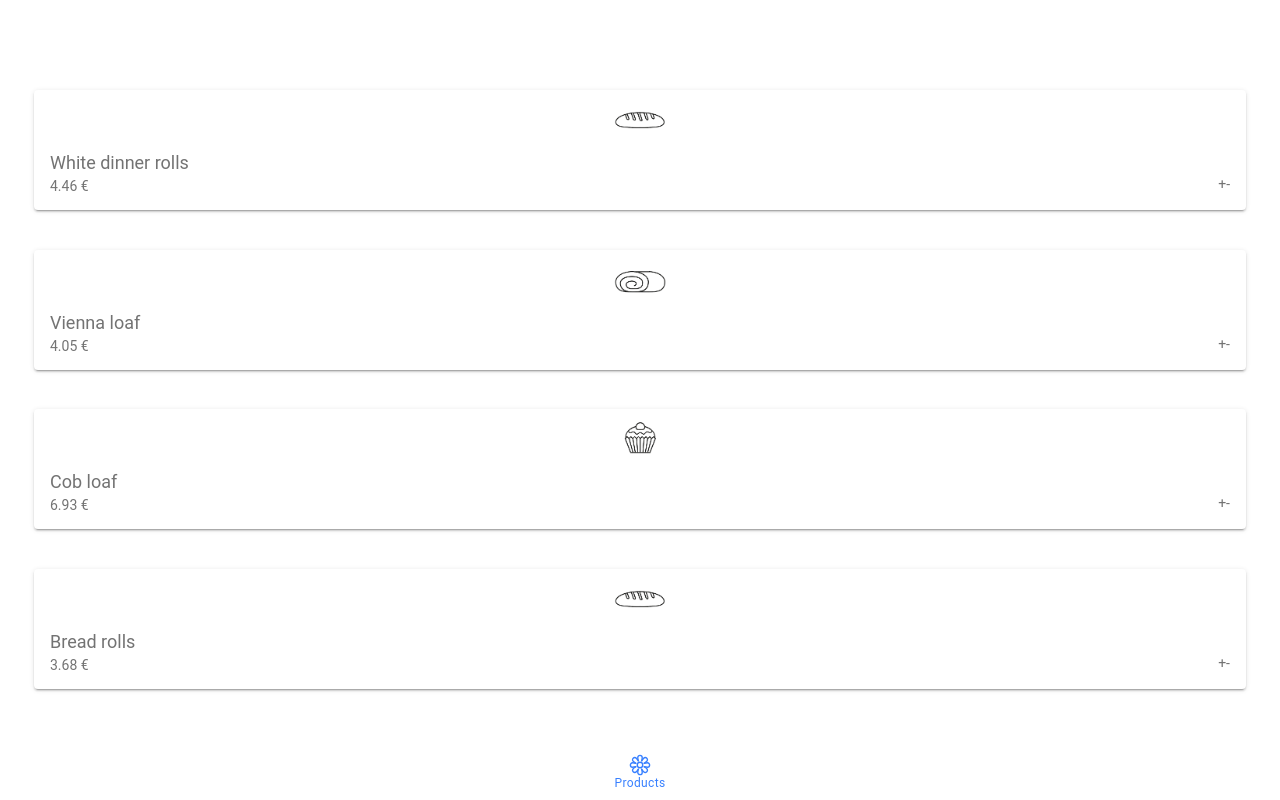
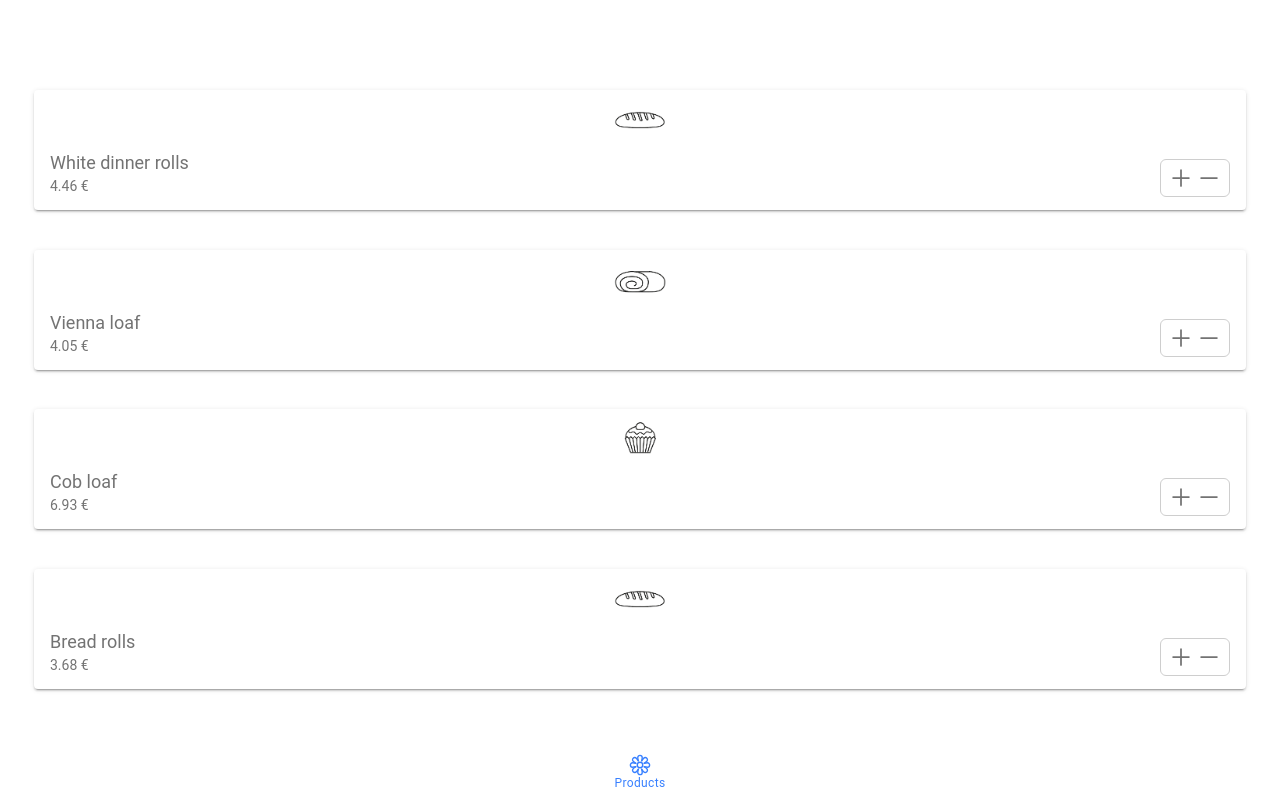
Before and after one commit to zilahir/R0334-3007-Labwork6, a React (Create React App) app: page /login in a window 1280 px wide. Both pictures are taken after a click on the button "Login". Built offline with nearby package versions, Linux system fonts and the light colour scheme.

Commit message:
implementing handler for cart

```diff
--- a/src/App.tsx
+++ b/src/App.tsx
@@ -32,7 +32,6 @@ import '@ionic/react/css/display.css';
 import './theme/variables.css';
 import './styles/reset.css';
 import { ReactElement } from 'react';
-import BottomTabNavigation from './components/BottomTabNavigation';
 
 import { routeApi } from './utils/routes';
 import { useAppSelector } from './store/hooks';
--- a/src/components/ProductSelector/components/AddToCart/AddToCart.module.scss
+++ b/src/components/ProductSelector/components/AddToCart/AddToCart.module.scss
@@ -1,3 +1,15 @@
 .addToCartRootContainer {
     display: flex;
+    border: 1px solid #cecece;
+    border-radius: 6px;
+    padding: 4px 6px;
+
+    p {
+        margin: 0;
+        padding: 0;
+        display: flex;
+        justify-content: center;
+        align-items: center;
+        font-size: 28px;
+    }
 }
--- a/src/components/ProductSelector/components/AddToCart/index.tsx
+++ b/src/components/ProductSelector/components/AddToCart/index.tsx
@@ -1,11 +1,21 @@
+import { IonIcon } from "@ionic/react";
 import { ReactElement } from "react";
+import { addOutline, removeOutline } from 'ionicons/icons'
 
 import styles from "./AddToCart.module.scss"
 
-const AddToCart = (): ReactElement => (
+interface IAddToCart {
+    productId: string;
+}
+
+const AddToCart = ({ productId }: IAddToCart): ReactElement => (
     <div className={styles.addToCartRootContainer}>
-        <p>+</p>
-        <p>-</p>
+        <p>
+            <IonIcon icon={addOutline} />
+        </p>
+        <p>
+            <IonIcon icon={removeOutline} />
+        </p>
     </div>
 )
 
--- a/src/components/ProductSelector/index.tsx
+++ b/src/components/ProductSelector/index.tsx
@@ -40,7 +40,7 @@ const ProductSelector = (): ReactElement => {
                                                 </div>
                                             </div>
                                             <div className={styles.right}></div>
-                                                <AddToCart />
+                                                <AddToCart productId={product.id} />
                                         </IonCardContent>
                                     </IonCard>
                                 </IonCol>
```
